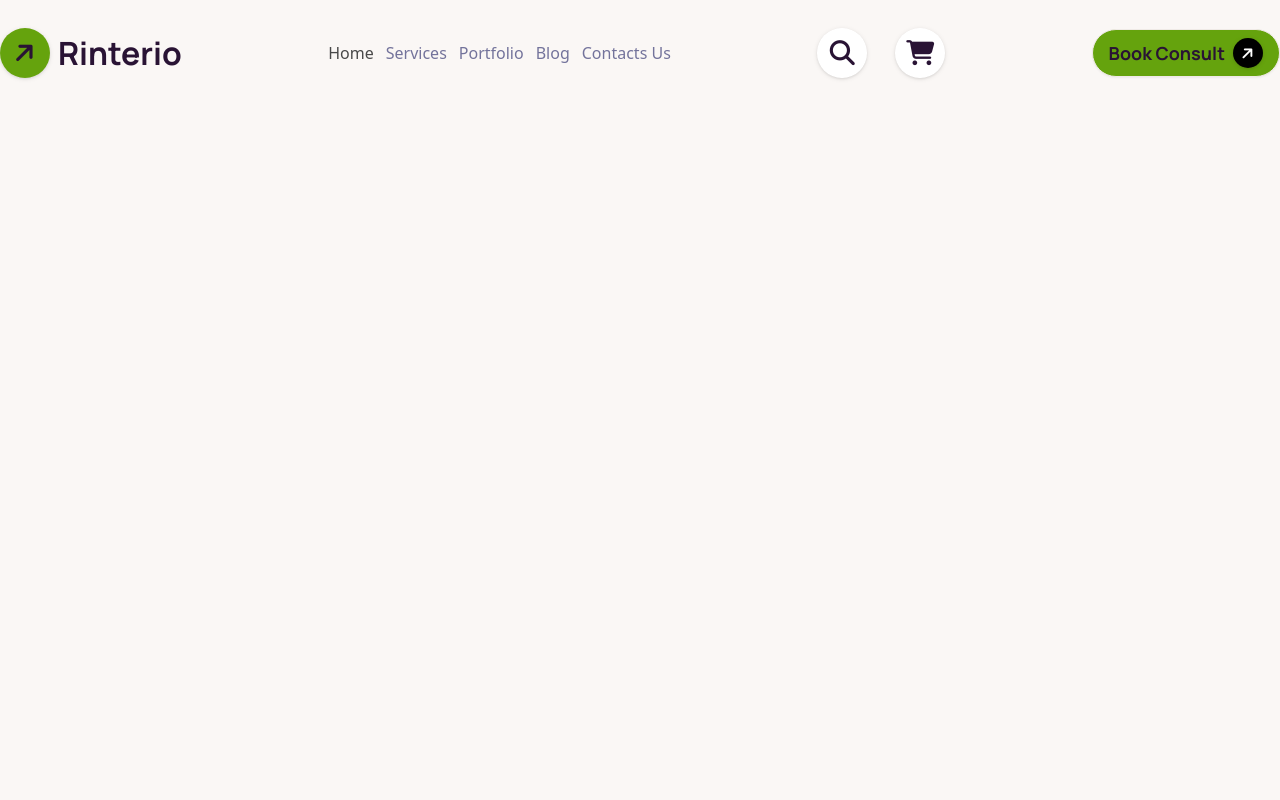
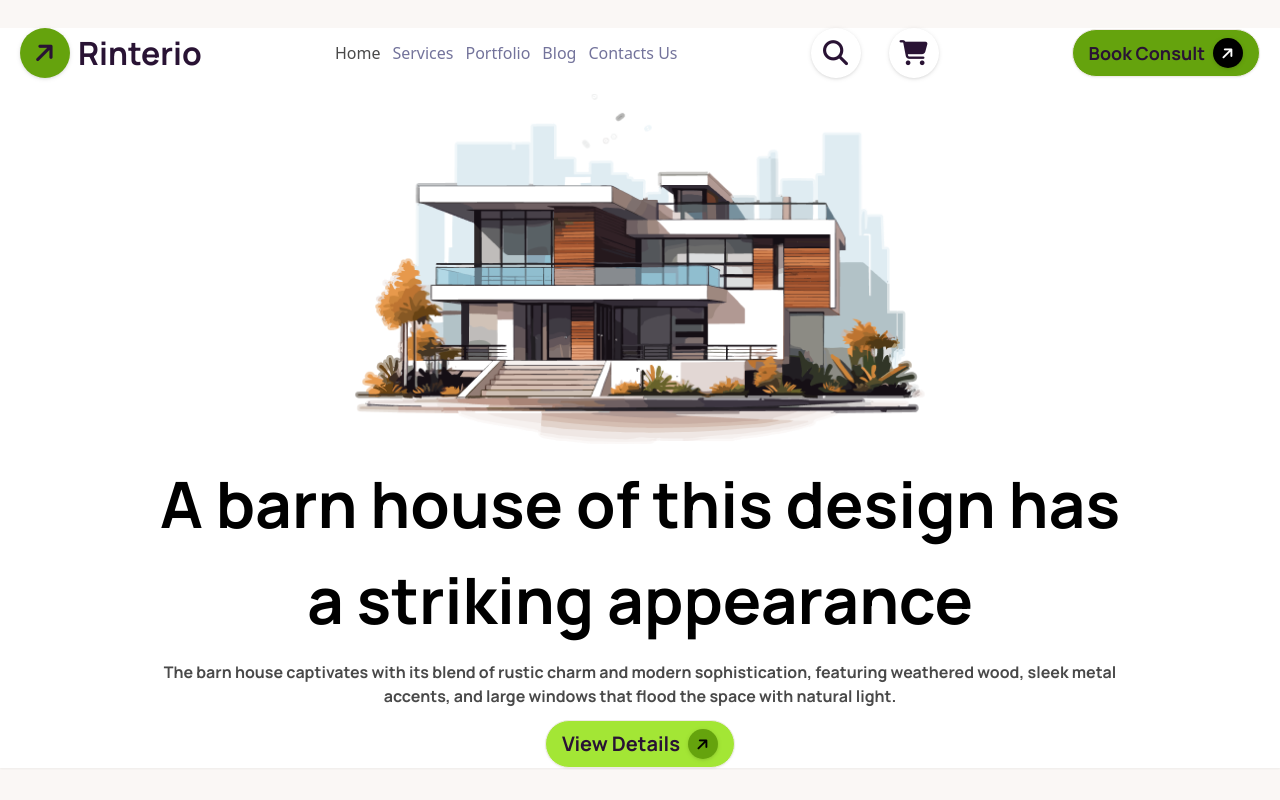
Before and after one commit to engrsakib/Your-land-your-property, a website: page index.html in a window 1280 px wide. Drawn offline with Linux system fonts and the light colour scheme.

Commit message:
headder section all complete

```diff
--- a/index.html
+++ b/index.html
@@ -30,8 +30,9 @@
   </head>
   <body>
 <!-- header section start -->
- <header class="container mx-auto max-sm:px-6">
-    <!-- menu start  -->
+ <header class="bg-white shadow-sm px-5">
+    <div class="container mx-auto max-sm:px-6">
+        <!-- menu start  -->
      <section class="mt-7 flex items-center justify-between">
         <!-- logo start -->
          <div class="flex space-x-2 items-center">
@@ -101,6 +102,30 @@
             <!-- mobile menu end -->
      </section>
     <!-- menu end  -->
+     <!-- banner section start -->
+      <section class="grid place-items-center mt-4">
+        <!-- card Img start -->
+         <div>
+            <img src="./B10-Assignment-03/assets/banner.png" alt="">
+         </div>
+        <!-- card Img end -->
+         <!-- card text start -->
+          <div class="w-fit lg:w-[80%] mx-auto mt-3">
+            <h1 class="manrope text-[28px] lg:text-[64px] font-[800] text-black text-center">A barn house of this design has a striking appearance</h1>
+            <p class="text-[#494949] manrope text-[16px] mt-3 text-center">The barn house captivates with its blend of rustic charm and modern sophistication, featuring weathered wood, sleek metal accents, and large windows that flood the space with natural light.</p>
+          </div>
+         <!-- card text end -->
+          <!-- card button start-->
+           <button class="btn max-sm:w-full bg-lime-400 rounded-full mt-3">
+            <span class="text-[20px] manrope font-[700]">View Details</span>
+            <div class="w-[30px] h-[30px] drop-shadow rounded-full bg-lime-600 text-black grid place-items-center cursor-pointer">
+                <i class="fa-solid fa-arrow-right text-[15px] -rotate-45"></i>
+            </div>
+           </button>
+          <!-- card button end-->
+      </section>
+     <!-- banner section end -->
+    </div>
  </header>
 <!-- header section end -->
 
```
Also changed, not shown: output/output.css.
